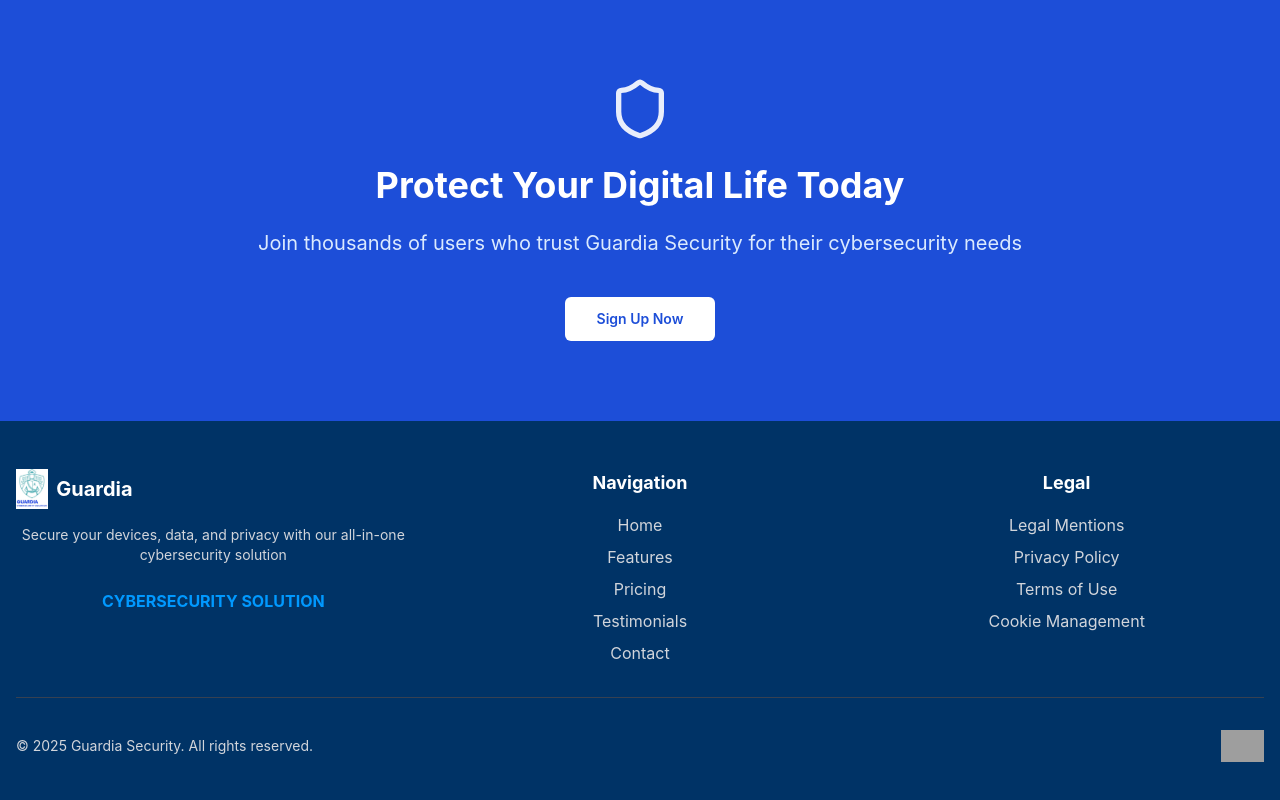
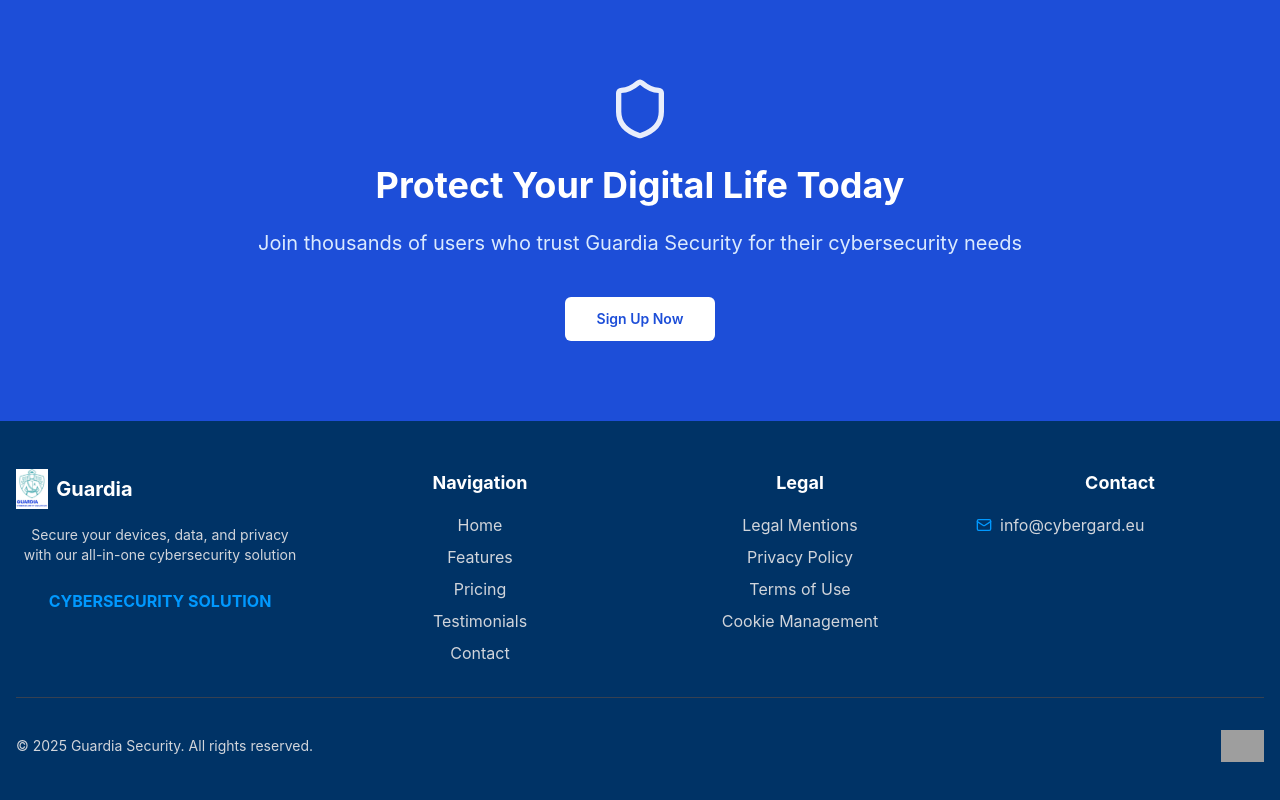
Before and after one commit to mygoldor/secureverse-guardian, a React (Vite) app: page / in a window 1280 px wide. Shown: the part 2883-3683 px from the top of the page. Built offline with nearby package versions, Linux system fonts and the light colour scheme; grey boxes are pictures that could not be loaded.

Commit message:
Add contact info to footer
Adds contact information to the home page footer.

```diff
--- a/src/components/Footer.tsx
+++ b/src/components/Footer.tsx
@@ -1,6 +1,6 @@
 
 import React from 'react';
-import { Facebook, Twitter, Linkedin } from 'lucide-react';
+import { Facebook, Twitter, Linkedin, Mail } from 'lucide-react';
 import { Link, useNavigate } from 'react-router-dom';
 import { useLanguage } from '@/contexts/LanguageContext';
 
@@ -20,7 +20,7 @@ const Footer = () => {
   return (
     <footer className="bg-[#003366] text-white py-12 px-4">
       <div className="max-w-7xl mx-auto">
-        <div className="grid grid-cols-1 md:grid-cols-3 gap-8">
+        <div className="grid grid-cols-1 md:grid-cols-4 gap-8">
           <div className="space-y-4">
             <div className="flex items-center space-x-2 mb-4">
               <img
@@ -93,6 +93,18 @@ const Footer = () => {
               <li><Link to="/cookies" className="text-gray-300 hover:text-white transition-colors">{t('cookie_management')}</Link></li>
             </ul>
           </div>
+
+          <div>
+            <h4 className="font-bold text-lg mb-4">{t('contact')}</h4>
+            <ul className="space-y-2">
+              <li className="flex items-center space-x-2">
+                <Mail className="h-4 w-4 text-[#0099FF]" />
+                <a href="mailto:info@cybergard.eu" className="text-gray-300 hover:text-white transition-colors">
+                  info@cybergard.eu
+                </a>
+              </li>
+            </ul>
+          </div>
         </div>
 
         <div className="mt-8 pt-8 border-t border-gray-700 text-center md:flex md:justify-between md:items-center">
```
